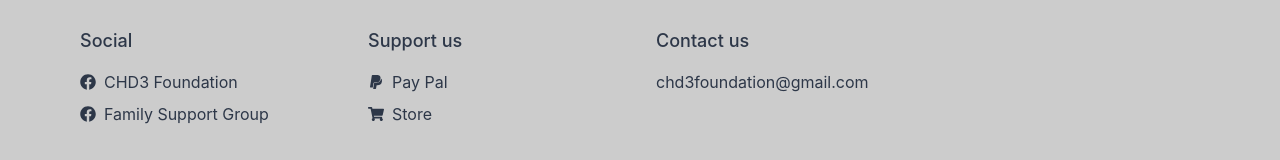
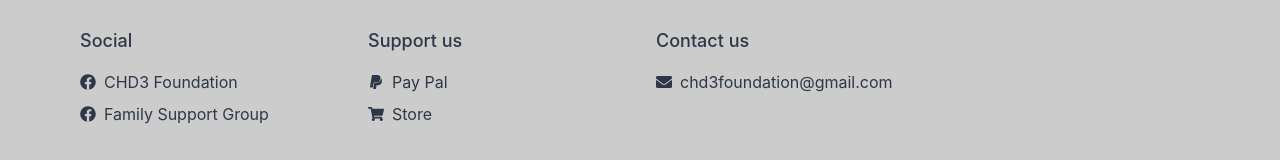
Before and after one commit to grothem/chd3-foundation-website, a Next.js app: page /about in a window 1280 px wide. Shown: the part 4458-4618 px from the top of the page. Built offline with nearby package versions, Linux system fonts and the light colour scheme.

Commit message:
fix: email icon

```diff
--- a/src/components/Footer.tsx
+++ b/src/components/Footer.tsx
@@ -13,7 +13,12 @@ import NextLink from "next/link";
 
 import { ReactNode } from "react";
 import { HeartIcon } from "@heroicons/react/24/outline";
-import { FaFacebook, FaPaypal, FaShoppingCart } from "react-icons/fa";
+import {
+  FaFacebook,
+  FaPaypal,
+  FaShoppingCart,
+  FaEnvelope,
+} from "react-icons/fa";
 
 const SOCIAL_LINKS = [
   {
@@ -74,9 +79,12 @@ export const Footer = () => {
           </Stack>
           <Stack align={"flex-start"}>
             <ListHeader>Contact us</ListHeader>
-            <a href="mailto:chd3foundation@gmail.com">
-              chd3foundation@gmail.com
-            </a>
+            <Stack direction="row" align="center">
+              <FaEnvelope />
+              <a href="mailto:chd3foundation@gmail.com">
+                chd3foundation@gmail.com
+              </a>
+            </Stack>
           </Stack>
         </SimpleGrid>
       </Container>
```
